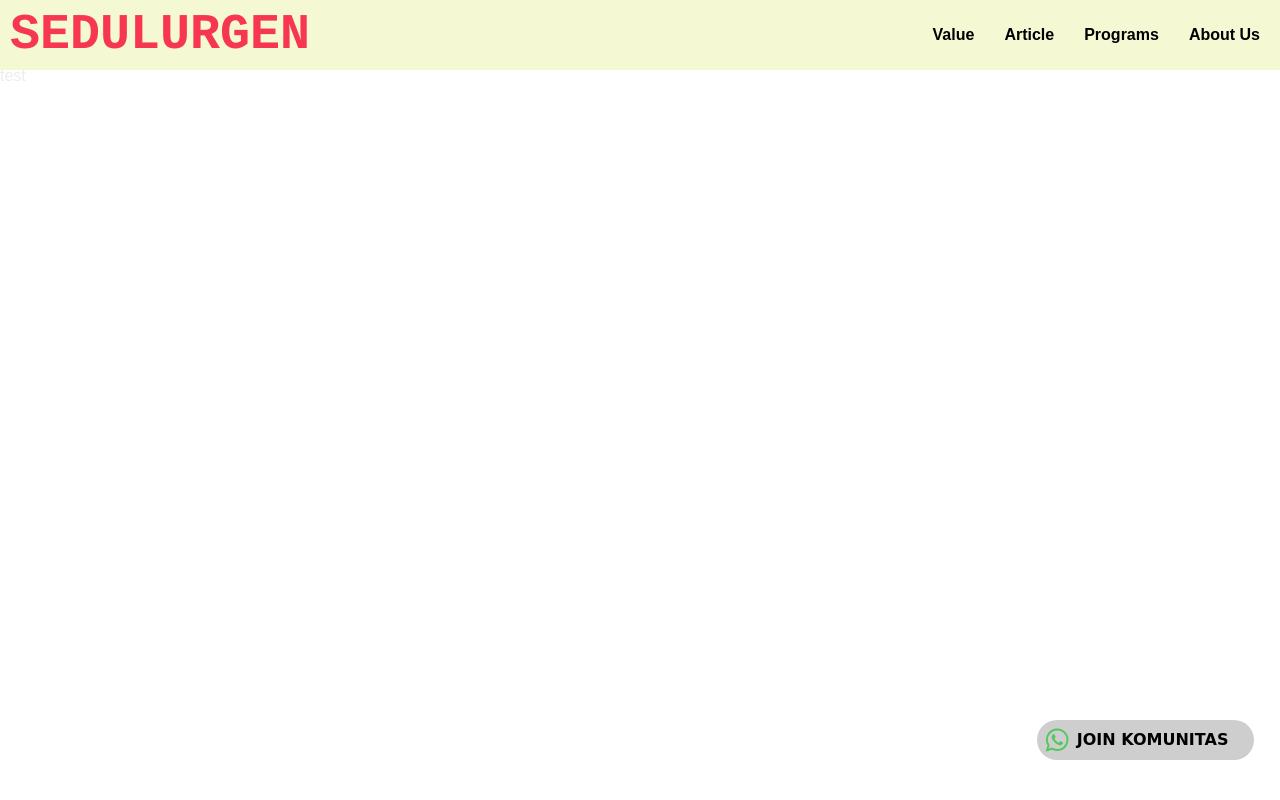
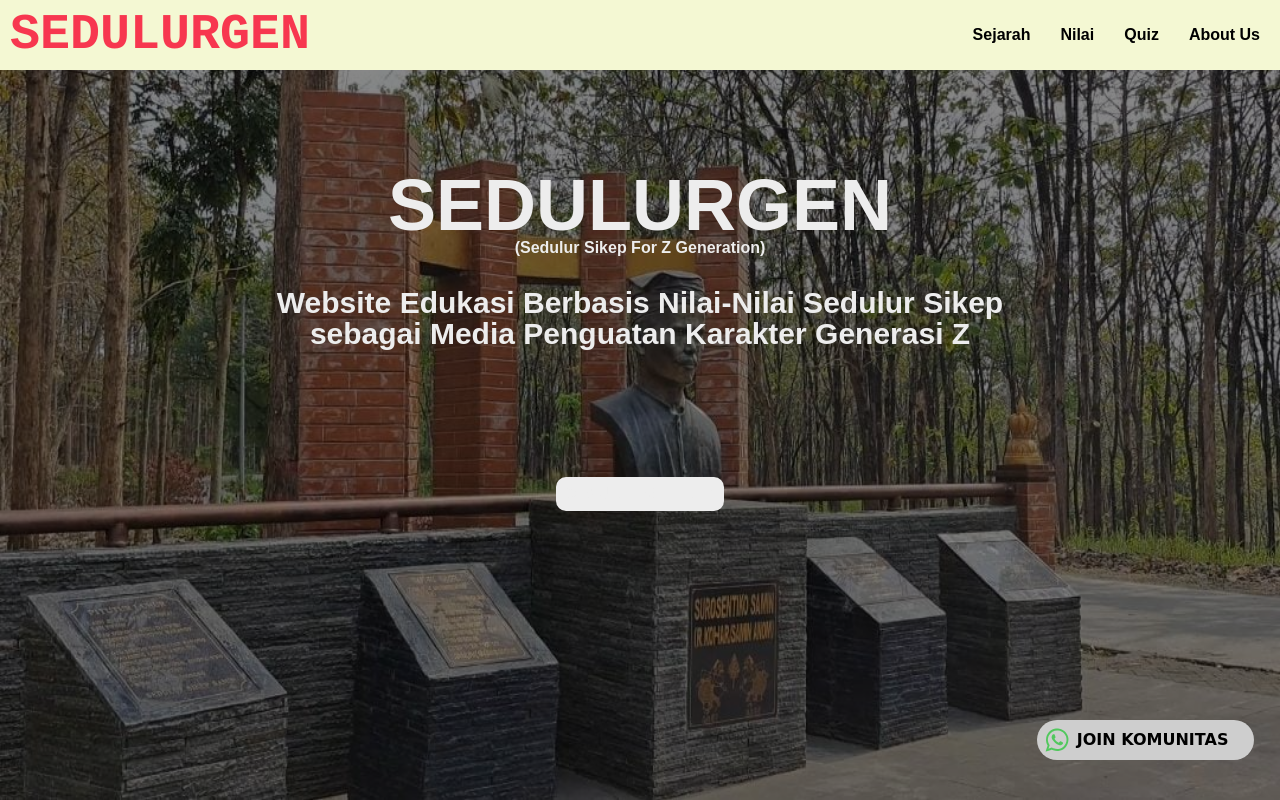
Before and after one commit to BadAtName/test-1, a Next.js app: page / in a window 1280 px wide. Built offline with nearby package versions, Linux system fonts and the light colour scheme.

Commit message:
home jadi

```diff
--- a/app/globals.css
+++ b/app/globals.css
@@ -5,12 +5,12 @@
   --foreground: #171717;
 }
 
-@theme inline {
+/* @theme inline {
   --color-background: var(--background);
   --color-foreground: var(--foreground);
   --font-sans: var(--font-geist-sans);
   --font-mono: var(--font-geist-mono);
-}
+} */
 
 @media (prefers-color-scheme: light) {
   :root {
@@ -36,7 +36,7 @@
     line-height: 70px;
     /* top: 100px; */
     background:#F4F8D3 ;
-    z-index: 1;
+    z-index: 9999;
     text-align: center;
     align-items: center;
     position: fixed;
@@ -48,9 +48,10 @@
     text-align: center;
     align-items: center;
     padding: 0px 10px 0px 10px;
+
   }
   .shit:hover{
-    text-decoration: underline;
+    text-decoration: none;
     color: #969696;
   }
   .nig{
@@ -95,6 +96,53 @@
     font-family: 'comic sans-ms';
     color: #328E6E;
   }
+  .secigger{
+    display:flex;
+    flex-wrap: wrap;
+    justify-content: center;
+    align-items: center;
+  }
+
+  /* home */
+  .judulContain{
+    z-index: 9;
+    display: flex;
+    justify-content: center;
+    align-items: center;
+    flex-direction: column;
+    flex-wrap: wrap;
+    width: 100%;
+    height: auto;
+    margin-top: 100px;
+    /* margin: 0%; */
+  }
+  .judulHome{
+    z-index: 10;
+    text-align: center;
+    font-weight: bolder;
+    margin: 5px;
+    color: #ededed;
+    font-family: Arial, Helvetica, sans-serif;
+  }
+  .kurunigger{
+    margin-top: -10px;
+  }
+  .clickigger{
+    z-index: 10;
+    /* color: #ededed; */
+    font-weight: bolder;
+    display: flex;
+    justify-content: center;
+    align-items: center;
+    background-color: #ededed;
+    padding: 5px;
+    padding-left: 10px;
+    padding-right: 10px;
+    border-radius: 10px;
+    width: auto;
+    height: auto;
+  }
+
 }
 
 body {
--- a/app/layout.tsx
+++ b/app/layout.tsx
@@ -18,9 +18,9 @@ export default function RootLayout({
     <div className="wrapper">
       <a className="logo" href="/">SEDULURGEN</a>
         <div className="nig">
-            <a className="shit" href="/value">Value</a>
-            <a className="shit" href="/artikel">Article</a>
-            <a className="shit" href="/programs">Programs</a>
+            <a className="shit" href="/sejarah">Sejarah</a>
+            <a className="shit" href="/nilai">Nilai</a>
+            <a className="shit" href="/quiz">Quiz</a>
             <a className="shit" href="/about">About Us</a>
         </div>
     </div>
--- a/app/page.tsx
+++ b/app/page.tsx
@@ -1,4 +1,5 @@
 import Image from "next/image";
+import "./globals.css";
 
 export default function Home() {
   return (
@@ -41,7 +42,21 @@ export default function Home() {
     //   </main>
     // </div>
     <main>
-      <h1>test</h1>
+      <section className="secigger">
+          <Image
+          className="brightness-53 z-1 flex-nowrap"
+           src="/SaminHome.jpg"
+           alt="nigger"
+           fill={true}
+          />
+          <div className="judulContain">
+            <h1 className="judulHome text-7xl">SEDULURGEN</h1>
+            <h1 className="judulHome text-1xl kurunigger">(Sedulur Sikep For Z Generation)</h1>
+            <h1 className="judulHome text-3xl mt-5">Website Edukasi Berbasis Nilai-Nilai Sedulur Sikep</h1>
+            <h1 className="judulHome text-3xl kurunigger">sebagai Media Penguatan Karakter Generasi Z</h1>
+            <a className="clickigger mt-30" href="/sejarah">➤ MULAI BELAJAR</a>
+          </div>
+      </section>
     </main>
   );
 }
```
Also changed, not shown: public/SaminHome.jpg (added).
